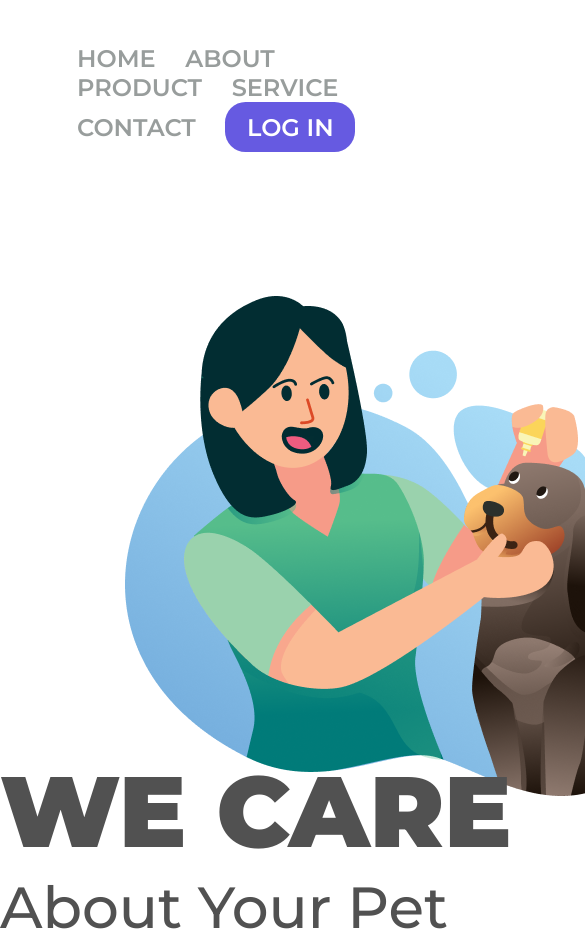
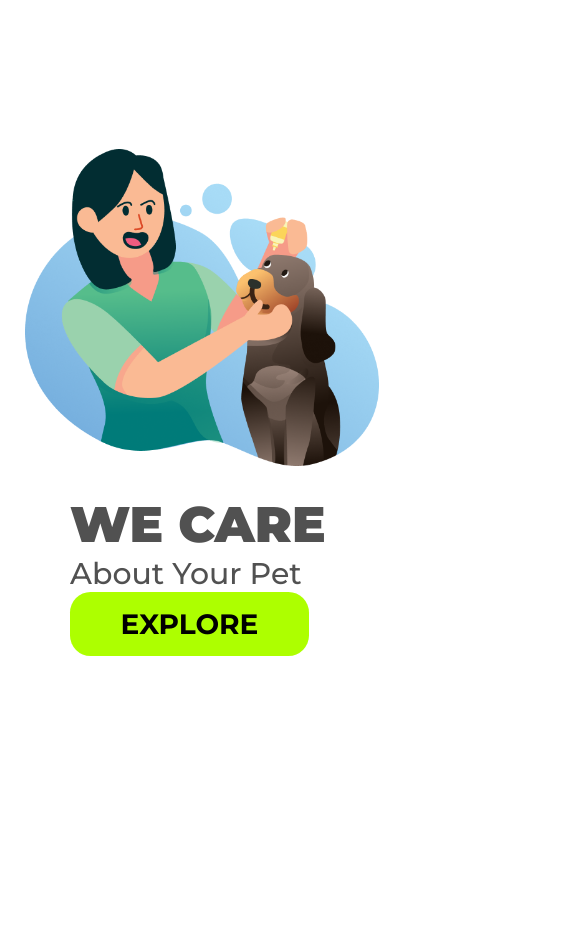
Before and after one commit to AlanGomes-Dev/We-Care, a plain HTML site: page Index.html in a window 390 px wide. Shown: the top 946 px of the page, 585 px wide, since content can reach past the window. After the commit the page ends 844 px from the top, so only its background shows below. Drawn offline with Linux system fonts and the light colour scheme.

Commit message:
Responsivo para Cell phone

```diff
--- a/style.css
+++ b/style.css
@@ -70,3 +70,32 @@ p {
     border: none;
     cursor: pointer;
 }
+
+/* Responsivo para Cell phone */
+@media screen and (max-width:430px) {
+    header{
+        display: none;
+    }
+
+    img{
+        width: 354px;
+        height: 317px;
+        margin: 149px 0 24px 25px;
+    }
+
+    section{
+        margin-left: 70px;
+    }
+
+    h1{
+        font-size: 50px;
+    }
+
+    h2{
+        font-size: 30px;
+    }
+
+    p{
+        display: none;
+    }
+}
```
